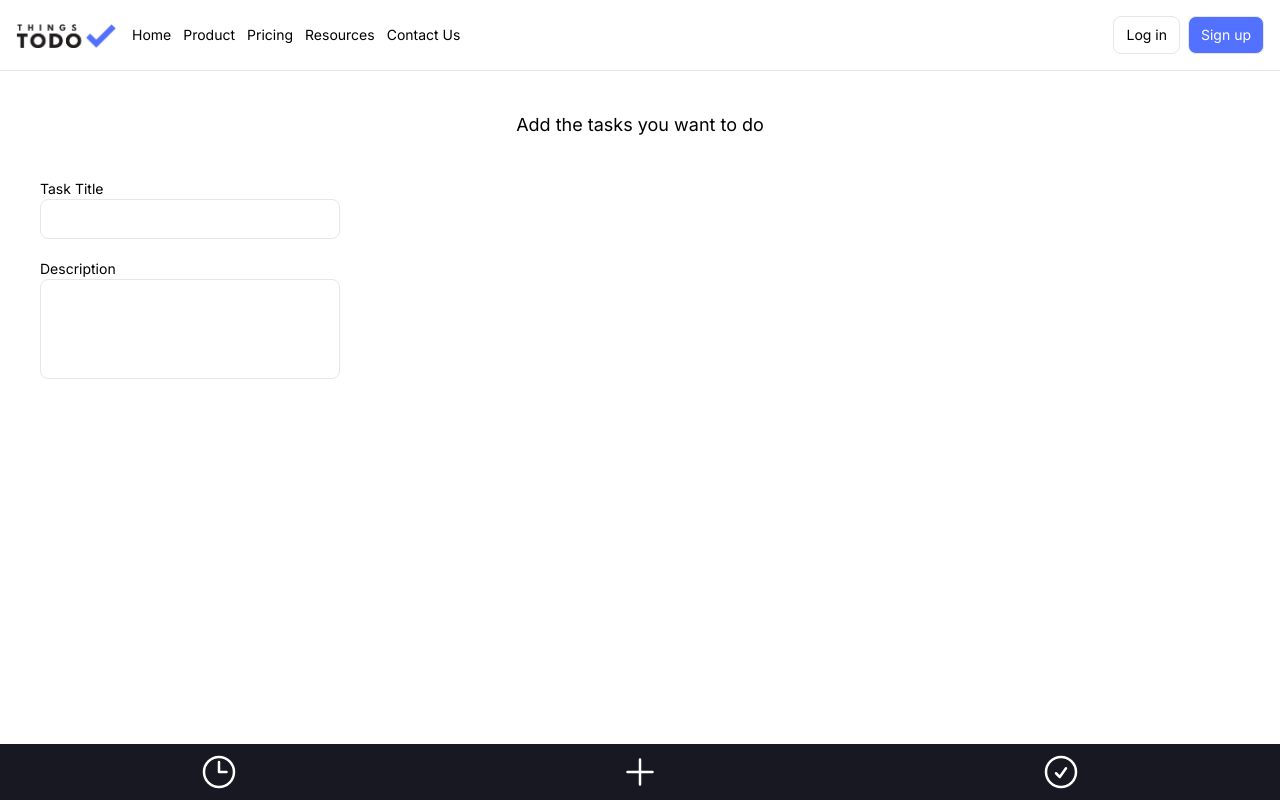
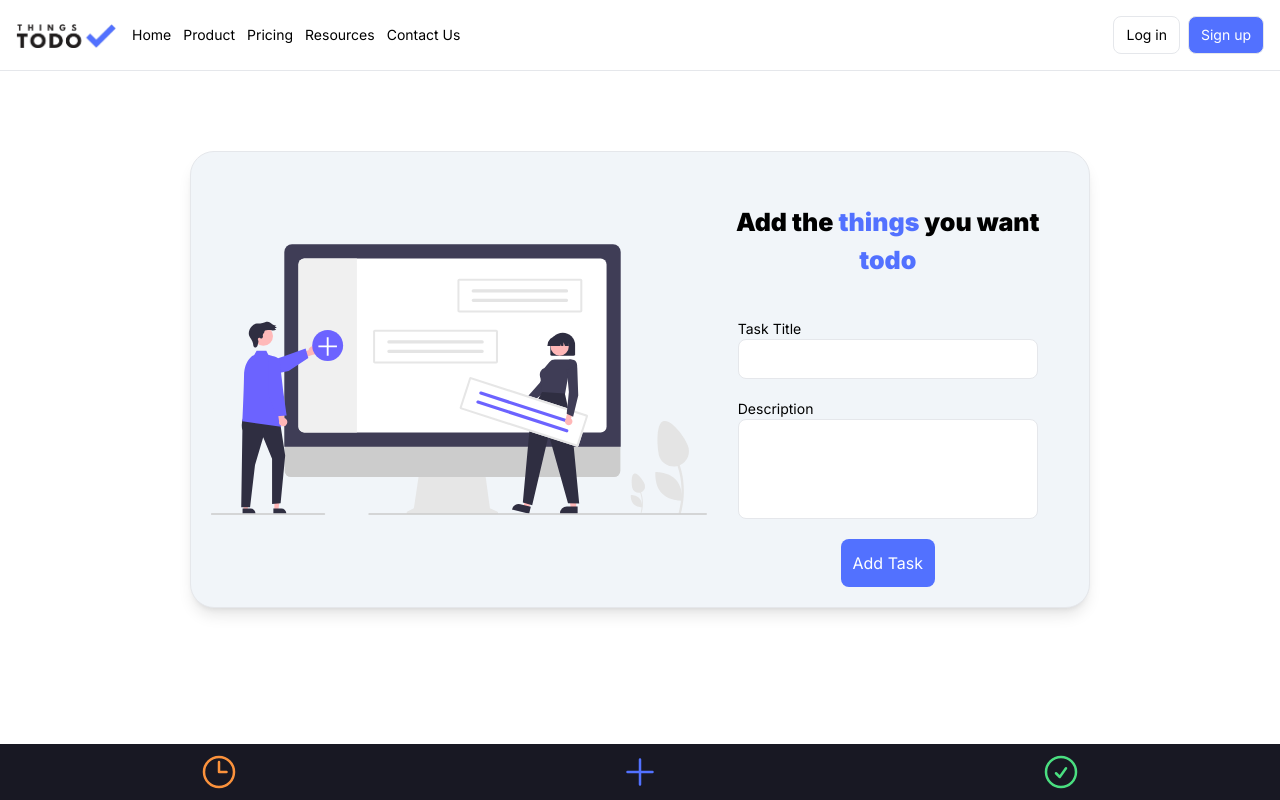
Before and after one commit to MingmaTenzing/thingstodo, a Next.js app: page /dashboard in a window 1280 px wide. Built offline with nearby package versions, Linux system fonts and the light colour scheme; no server answers.

Commit message:
design add task page

```diff
--- a/src/components/BottomNavigationBar.js
+++ b/src/components/BottomNavigationBar.js
@@ -3,11 +3,11 @@ import { ClockIcon, PlusIcon, CheckCircleIcon } from "@heroicons/react/24/outlin
 
 function BottomNavigationBar() {
   return (
-    <div className="fixed bottom-0 w-full p-2 bg-footer text-white">
+    <div className="fixed bottom-0 w-full p-2 bg-footer text-white ">
         <div className=" flex justify-around items-center">
-            <ClockIcon className="w-10 " />
-            <PlusIcon  className="w-10" />
-            <CheckCircleIcon className="w-10 " />
+            <ClockIcon className="w-10 text-orange-400 " />
+            <PlusIcon  className="w-10  text-thingstodo" />
+            <CheckCircleIcon className="w-10  text-green-400" />
 
         </div>
     </div>
--- a/src/pages/dashboard/index.js
+++ b/src/pages/dashboard/index.js
@@ -2,46 +2,66 @@ import BottomNavigationBar from "@/components/BottomNavigationBar";
 import Nav from "@/components/Nav";
 import { auth } from "@/firebase/init";
 import { onAuthStateChanged } from "firebase/auth";
+import Image from "next/image";
 import { useEffect, useState } from "react";
+import addtaskimg from "../../assests/addtasks.svg";
 
-function dashBoard () {
+function dashBoard() {
   const [user, setUser] = useState();
 
-    useEffect (() => {
+  useEffect(() => {
     onAuthStateChanged(auth, (user) => {
       if (user) {
         setUser(user);
-              console.log(user)
+        console.log(user);
       }
-          })
+    });
+  }, [user]);
 
-    }, [user])
+  return (
+    <div className="">
+      <Nav user={user} />
+
+      <main className="space-y-8 mt-10 w-2/3 p-5 shadow-lg border m-auto rounded-3xl bg-slate-100 md:w-[900px] md:flex md:mt-20" >
 
 
 
-  return (
+        <div className="flex justify-center">
+          <Image src={addtaskimg} alt="addtask" width={100} height={100} className='w-[250px] md:flex md:w-[500px] '/>
+        </div>
+
         <div>
+          <h1 className="  text-[20px] text-center font-[900] sm:text-[25px] ">
+            {" "}
+            Add the <span className="text-thingstodo">things</span>  you want{" "}
+            <span className="text-thingstodo"> todo </span>{" "}
+          </h1>
 
-        <Nav user={user} />
-
-
-
-        <main className="mt-10">
-            <h1 className="text-lg text-center "> Add the tasks you want <span> to do  </span> </h1>
-            <form  className="pl-10 mt-10 space-y-5">
+          <form className=" mt-10 space-y-5 flex flex-col items-center">
             <div>
               <h1 className="text-sm">Task Title</h1>
-                <input type="text" className="border w-[300px] h-10 rounded-lg"></input>
+              <input
+                type="text"
+                className="border  outline-none w-[300px] p-2 h-10 rounded-lg"
+              ></input>
             </div>
 
             <div>
               <h1 className="text-sm">Description</h1>
-                <input type="text" className="border w-[300px] h-[100px] rounded-lg"></input>
+              <input
+                type="text"
+                className="border  outline-none p-2 w-[300px] h-[100px] rounded-lg"
+              ></input>
             </div>
+            <button className="p-3 bg-thingstodo rounded-lg text-white">
+              {" "}
+              Add Task{" "}
+            </button>
           </form>
+        </div>
       </main>
       <BottomNavigationBar />
     </div>
-  )
+  );
 }
 export default dashBoard;
```
Also changed, not shown: src/assests/addtasks.svg (added). Lines whose indentation alone changed are shown as unchanged.
